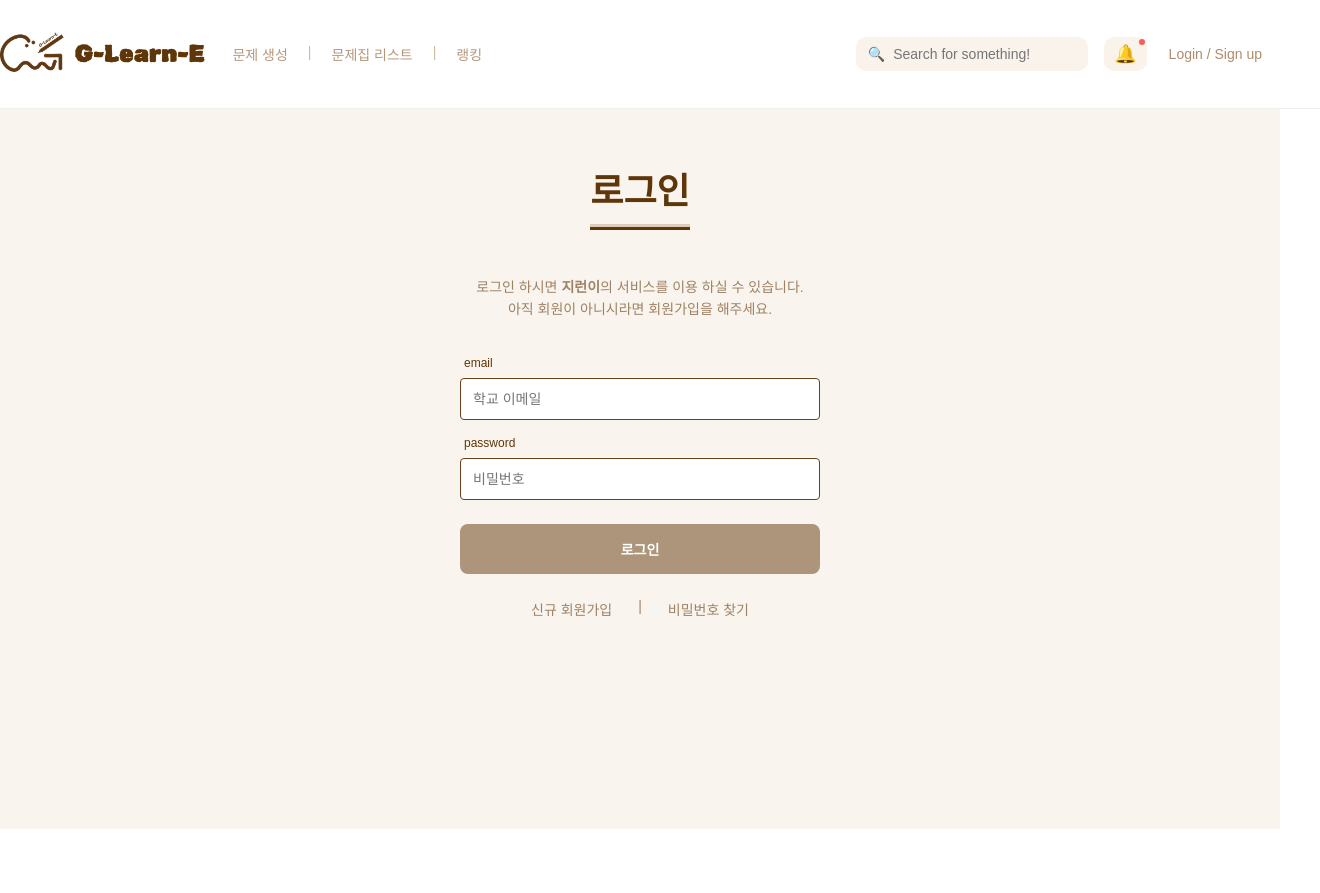
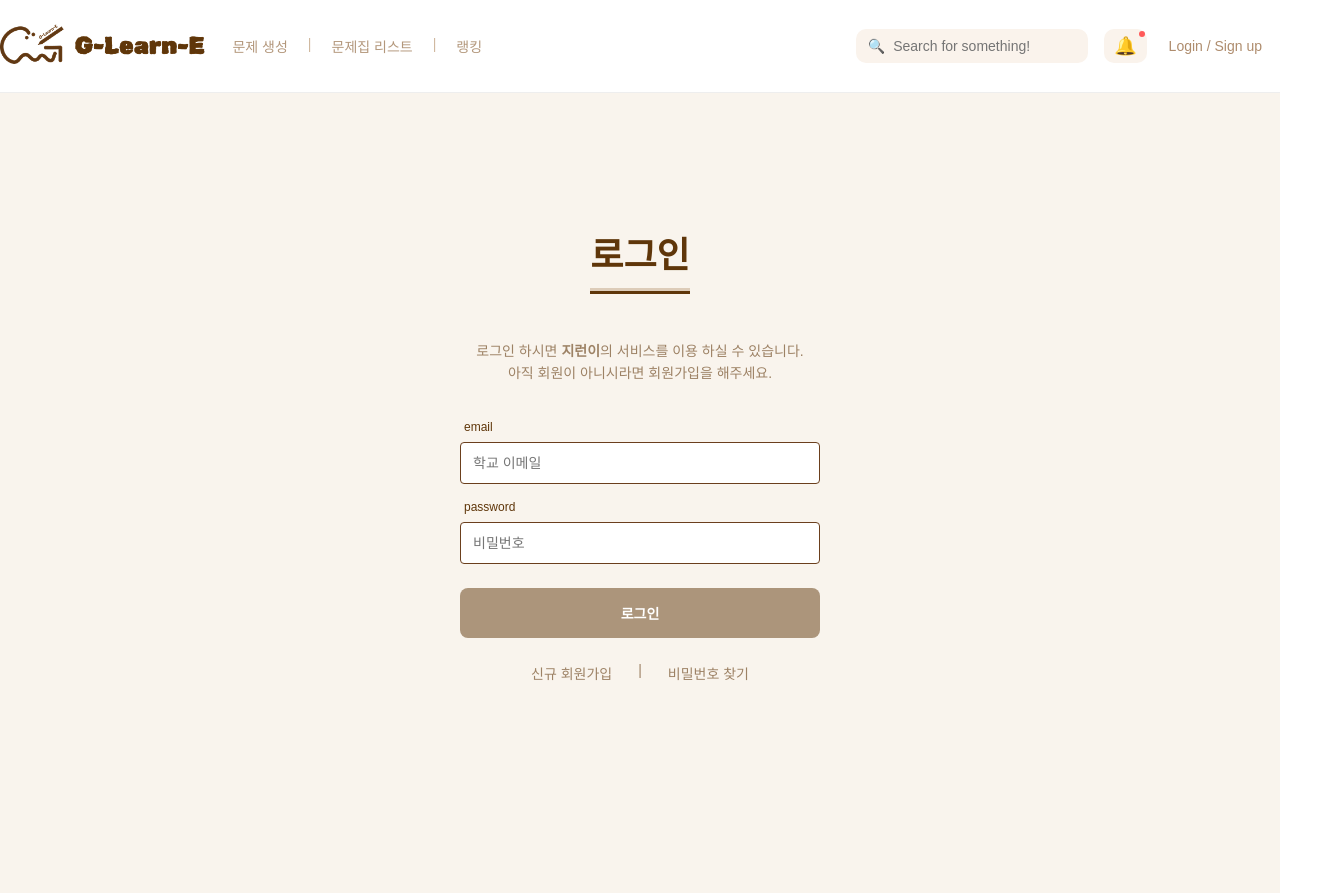
Before and after one commit to GNU-CapstoneDesign-II/G-Learn-E-FE, a React (Vite) app: page / in a window 1280 px wide. Shown: the whole page, 1320 px wide, since content can reach past the window. Before the commit the page ends 829 px from the top, so only its background shows below. Built offline with nearby package versions, Linux system fonts and the light colour scheme.

Commit message:
feat: #3 로그인, 회원가입, 비밀번호 재설정 기능

```diff
--- a/src/components/Navbar.module.css
+++ b/src/components/Navbar.module.css
@@ -17,6 +17,7 @@
 
 .navbar {
   width: 100%;
+  height: 60px;
   background-color: #FFFFFF;
   display: flex;
   justify-content: center;
--- a/src/index.css
+++ b/src/index.css
@@ -5,4 +5,5 @@ body {
   background-color: #FFFFFF;
   font-family: 'Noto Sans KR', sans-serif;
   overflow-x: auto;
+  overflow-y: auto;
 }
--- a/src/pages/FindPassword.css
+++ b/src/pages/FindPassword.css
@@ -9,6 +9,9 @@
     display: flex;
     flex-direction: column;
     align-items: center;
+
+    position: relative;
+    overflow: hidden;
 }
 
 /* ✅ 중앙 정렬을 위한 래퍼 */
@@ -19,6 +22,17 @@
     align-items: center;
     min-height: calc(100vh - 80px);
     /* 헤더 제외 전체 높이 채움 */
+    margin-top: 80px;
+}
+
+.find-scroll-wrapper {
+    flex: 1;
+    overflow-y: auto;
+    width: 100%;
+    margin-top: 80px;
+    /* 상단바 높이만큼 아래로 내리기 */
+    padding-bottom: 40px;
+    /* 하단 여유 공간 */
 }
 
 /* ✅ 비밀번호 찾기 폼 컨테이너 */
--- a/src/pages/Login.css
+++ b/src/pages/Login.css
@@ -1,14 +1,21 @@
 /* 전체 로그인 페이지 배경 및 폰트 설정 */
 .login-page {
   min-height: 100vh;
-    background-color: #F9F4ED; /* 연한 베이지 배경 */
+  background-color: #F9F4ED;
+  /* 연한 베이지 배경 */
   justify-content: center;
   align-items: flex-start;
   font-family: sans-serif;
 
-    display: flex;              /* ✅ Flex로 만들고 */
-    flex-direction: column;     /* ✅ 세로 배치 */
-    align-items: center;        /* ✅ 수평 가운데 정렬 */
+  display: flex;
+  /* ✅ Flex로 만들고 */
+  flex-direction: column;
+  /* ✅ 세로 배치 */
+  align-items: center;
+  /* ✅ 수평 가운데 정렬 */
+
+  position: relative;
+  overflow: hidden;
 }
 
 /* 로그인 내용이 중앙에 위치하도록 설정 (상단바 제외한 영역) */
@@ -16,7 +23,19 @@
   display: flex;
   justify-content: center;
   align-items: center;
-    min-height: calc(100vh - 80px); /* Navbar 높이만큼 제외 */
+  min-height: calc(100vh - 80px);
+  /* Navbar 높이만큼 제외 */
+  margin-top: 80px;
+}
+
+.login-scroll-wrapper {
+  flex: 1;
+  overflow-y: auto;
+  width: 100%;
+  margin-top: 80px;
+  /* 상단바 높이만큼 아래로 내리기 */
+  padding-bottom: 40px;
+  /* 하단 여유 공간 */
 }
 
 /* 로그인 내용 전체 감싸는 박스 */
@@ -33,10 +52,13 @@
   font-size: 36px;
   font-weight: bold;
   display: inline-block;
-    position: relative;  /* 두 줄 밑줄용 ::before/after 위치 기준 */
-    padding-bottom: 16px; /* 밑줄 공간 확보 */
+  position: relative;
+  /* 두 줄 밑줄용 ::before/after 위치 기준 */
+  padding-bottom: 16px;
+  /* 밑줄 공간 확보 */
   margin-bottom: 32px;
-    color: #5F360A; /* 진한 갈색 */
+  color: #5F360A;
+  /* 진한 갈색 */
 }
 
 /* 연한 배경 밑줄 (아래쪽 줄) */
@@ -65,7 +87,8 @@
 
 /* 로그인 설명 텍스트 */
 .login-description {
-    color: #9D8265; /* 연한 갈색 텍스트 */
+  color: #9D8265;
+  /* 연한 갈색 텍스트 */
   font-size: 14px;
   line-height: 1.6;
   margin-bottom: 32px;
@@ -83,8 +106,10 @@
 /* 이메일 / 비밀번호 입력창 */
 .login-input {
   padding: 12px;
-    border: 1px solid #6b3f1d; /* 진한 갈색 테두리 */
-    border-radius: 4px; /* 살짝 둥근 테두리 */
+  border: 1px solid #6b3f1d;
+  /* 진한 갈색 테두리 */
+  border-radius: 4px;
+  /* 살짝 둥근 테두리 */
   font-size: 14px;
 }
 
@@ -101,8 +126,9 @@
   cursor: pointer;
   margin-top: 12px;
 }
-  .login-button:hover{
-    background-color:#5F360A;
+
+.login-button:hover {
+  background-color: #5F360A;
 }
 
 /* 하단 링크 영역 (회원가입 / 비번찾기) */
@@ -123,9 +149,11 @@
   color: #9D8265;
   font-size: 14px;
 }
-  .login-link:hover{
-    color:#5F360A;
+
+.login-link:hover {
+  color: #5F360A;
 }
+
 /* 링크 hover 시 밑줄 효과 */
 .login-link:hover {
   text-decoration: underline;
--- a/src/pages/SignUp.css
+++ b/src/pages/SignUp.css
@@ -1,14 +1,21 @@
 /* 📄 전체 회원가입 페이지 배경 및 폰트 설정 */
 .signup-page {
   min-height: 100vh;
-  background-color: #F9F4ED; /* 연한 베이지 배경 */
+  background-color: #F9F4ED;
+  /* 연한 베이지 배경 */
   justify-content: center;
   align-items: flex-start;
   font-family: sans-serif;
 
-  display: flex;              /* ✅ Flex로 만들고 */
-  flex-direction: column;     /* ✅ 세로 배치 */
-  align-items: center;        /* ✅ 수평 가운데 정렬 */
+  display: flex;
+  /* ✅ Flex로 만들고 */
+  flex-direction: column;
+  /* ✅ 세로 배치 */
+  align-items: center;
+  /* ✅ 수평 가운데 정렬 */
+
+  position: relative;
+  overflow: hidden;
 }
 
 /* 📦 폼을 감싸는 전체 컨테이너 */
@@ -17,7 +24,19 @@
   display: flex;
   justify-content: center;
   align-items: center;
-  min-height: calc(100vh - 80px); /* Navbar 높이만큼 제외 */
+  min-height: calc(100vh - 80px);
+  /* Navbar 높이만큼 제외 */
+  margin-top: 80px;
+}
+
+.login-scroll-wrapper {
+  flex: 1;
+  overflow-y: auto;
+  width: 100%;
+  margin-top: 80px;
+  /* 상단바 높이만큼 아래로 내리기 */
+  padding-bottom: 40px;
+  /* 하단 여유 공간 */
 }
 
 .signup-container {
@@ -27,19 +46,27 @@
   flex-direction: column;
   align-items: center;
 
-  width: 100%;          /* ✅ 추가 */
-  max-width: 600px;     /* ✅ 추가: 적당한 폼 폭 제한 */
+  width: 100%;
+  /* ✅ 추가 */
+  max-width: 600px;
+  /* ✅ 추가: 적당한 폼 폭 제한 */
 }
 
 /* 🧾 "회원가입" 제목 텍스트 */
 .signup-title {
-  font-size: 36px;                  /* 폰트 크기 */
-  font-weight: bold;               /* 굵은 글씨 */
+  font-size: 36px;
+  /* 폰트 크기 */
+  font-weight: bold;
+  /* 굵은 글씨 */
   display: inline-block;
-  position: relative;              /* 밑줄을 위한 위치 기준 */
-  padding-bottom: 16px;            /* 밑줄을 넣기 위한 여백 */
-  margin-bottom: 32px;             /* 제목 아래 간격 */
-  color: #5F360A;                   /* 진한 갈색 텍스트 */
+  position: relative;
+  /* 밑줄을 위한 위치 기준 */
+  padding-bottom: 16px;
+  /* 밑줄을 넣기 위한 여백 */
+  margin-bottom: 32px;
+  /* 제목 아래 간격 */
+  color: #5F360A;
+  /* 진한 갈색 텍스트 */
 }
 
 /* ✅ 연한 밑줄 (배경 밑줄 역할) */
@@ -50,8 +77,10 @@
   bottom: 0;
   height: 6px;
   width: 100%;
-  background-color: #DDCCB9;        /* 연한 갈색 (밑줄 배경) */
-  z-index: 0;                       /* 진한 밑줄 뒤에 오도록 */
+  background-color: #DDCCB9;
+  /* 연한 갈색 (밑줄 배경) */
+  z-index: 0;
+  /* 진한 밑줄 뒤에 오도록 */
 }
 
 /* ✅ 진한 밑줄 (겹쳐진 강조용) */
@@ -62,46 +91,63 @@
   bottom: 0;
   height: 3px;
   width: 100%;
-  background-color: #5F360A;        /* 진한 갈색 (강조 밑줄) */
-  z-index: 1;                       /* 연한 줄 위에 오도록 */
+  background-color: #5F360A;
+  /* 진한 갈색 (강조 밑줄) */
+  z-index: 1;
+  /* 연한 줄 위에 오도록 */
 }
 
 /* 📢 설명 문장 스타일 */
 .signup-description {
-  color: #9D8265;                  /* 연한 갈색 */
-  text-align: center;             /* 가운데 정렬 */
-  font-size:14px;
-  line-height: 1.6;               /* 줄 간격 */
-  margin-bottom: 32px;            /* 설명 아래 여백 */
+  color: #9D8265;
+  /* 연한 갈색 */
+  text-align: center;
+  /* 가운데 정렬 */
+  font-size: 14px;
+  line-height: 1.6;
+  /* 줄 간격 */
+  margin-bottom: 32px;
+  /* 설명 아래 여백 */
 }
 
 /* 📄 전체 폼 컨테이너 */
 .signup-form {
-  width: 360px;                   /* 폼 너비 고정 */
+  width: 360px;
+  /* 폼 너비 고정 */
   margin: 0 auto;
   display: flex;
-  flex-direction: column;        /* 세로 정렬 */
-  gap: 12px;                      /* 입력창 사이 간격 */
+  flex-direction: column;
+  /* 세로 정렬 */
+  gap: 12px;
+  /* 입력창 사이 간격 */
 }
 
 /* ⬅️➡️ 2개 input을 나란히 정렬하는 줄 */
 .signup-row {
   display: flex;
-  gap: 8px;                       /* 좌우 간격 */
+  gap: 8px;
+  /* 좌우 간격 */
 }
 
 /* ✍️ 공통 input / select 스타일 */
 .signup-form input,
 .signup-form select {
-  padding: 12px;                  /* 안쪽 여백 */
+  padding: 12px;
+  /* 안쪽 여백 */
   font-size: 14px;
-  border: 1px solid #6b3f1d;      /* 진한 갈색 테두리 */
-  border-radius: 4px;             /* 모서리 둥글게 */
+  border: 1px solid #6b3f1d;
+  /* 진한 갈색 테두리 */
+  border-radius: 4px;
+  /* 모서리 둥글게 */
   width: 100%;
-  box-sizing: border-box;   /* ✅ padding + border 포함한 전체 너비 계산 */
-  height: 48px;              /* ✅ input과 select 높이 통일 */
-  appearance: none;          /* ✅ 브라우저 기본 select 스타일 제거 (optional) */
-  background-color: white;   /* ✅ 일관된 배경 */
+  box-sizing: border-box;
+  /* ✅ padding + border 포함한 전체 너비 계산 */
+  height: 48px;
+  /* ✅ input과 select 높이 통일 */
+  appearance: none;
+  /* ✅ 브라우저 기본 select 스타일 제거 (optional) */
+  background-color: white;
+  /* ✅ 일관된 배경 */
 }
 
 /* ✅ 제출 버튼 (회원가입 완료 버튼) */
@@ -117,8 +163,9 @@
   cursor: pointer;
   margin-top: 12px;
 }
-.submit-button:hover{
-  background-color:#5F360A;
+
+.submit-button:hover {
+  background-color: #5F360A;
 }
 
 /* 이메일 / 비밀번호 라벨 스타일 */
@@ -137,13 +184,17 @@
 .custom-select {
   width: 100%;
   padding: 12px;
-    padding-right: 36px; /* 오른쪽에 아이콘 공간 확보 */
+  padding-right: 36px;
+  /* 오른쪽에 아이콘 공간 확보 */
   font-size: 14px;
   border: 1px solid #6b3f1d;
   border-radius: 4px;
-    appearance: none;         /* 기본 화살표 제거 */
-    -webkit-appearance: none; /* 사파리 대응 */
-    -moz-appearance: none;    /* 파이어폭스 대응 */
+  appearance: none;
+  /* 기본 화살표 제거 */
+  -webkit-appearance: none;
+  /* 사파리 대응 */
+  -moz-appearance: none;
+  /* 파이어폭스 대응 */
   background-color: white;
   color: #333;
   cursor: pointer;
@@ -154,12 +205,14 @@
   position: absolute;
   top: 52%;
   right: 10px;
-    line-height:1;
-    pointer-events: none;  /* 클릭 이벤트는 select에 전달되게 */
+  line-height: 1;
+  pointer-events: none;
+  /* 클릭 이벤트는 select에 전달되게 */
   transform: translateY(-50%);
   font-size: 10px;
   color: #9D8265;
 }
+
 .custom-select:invalid {
   color: #aaa;
   /* 연한 회색 */
```
Also changed, not shown: src/App.jsx (line endings or trailing spaces). Lines whose indentation alone changed are shown as unchanged.
